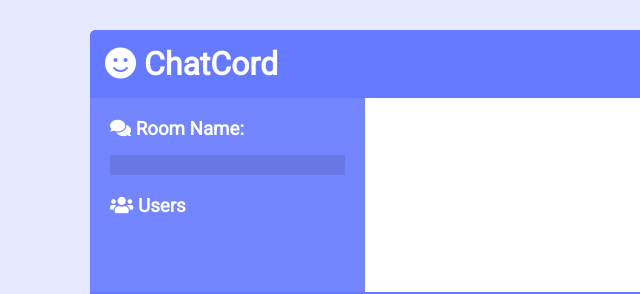
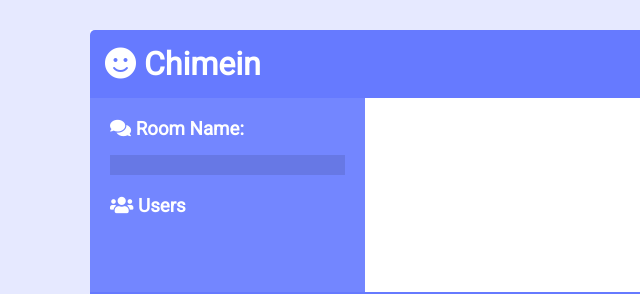
Before and after one commit to itswasabi101/ChimeIn, a website with bundled scripts: page public/chat.html in a window 1280 px wide. Shown: the top 294 px of the page, 0-640 px from the left. Built offline with nearby package versions, Linux system fonts and the light colour scheme.

Commit message:
Update chat.html

```diff
--- a/public/chat.html
+++ b/public/chat.html
@@ -5,14 +5,14 @@
   <meta name="viewport" content="width=device-width, initial-scale=1.0">
   <link rel="stylesheet" href="https://cdnjs.cloudflare.com/ajax/libs/font-awesome/5.12.1/css/all.min.css" integrity="sha256-mmgLkCYLUQbXn0B1SRqzHar6dCnv9oZFPEC1g1cwlkk=" crossorigin="anonymous" />
   <link rel="stylesheet" href="style/style.css">
-  <title>ChatCord App</title>
+  <title>Chimein App</title>
   <script src="socket.io/socket.io.js" node></script>
 
 </head>
 <body>
   <div class="chat-container">
     <header class="chat-header">
-      <h1><i class="fas fa-smile"></i> ChatCord</h1>
+      <h1><i class="fas fa-smile"></i> Chimein</h1>
       <a href="index.html" class="btn">Leave Room</a>
     </header>
     <main class="chat-main">
```
